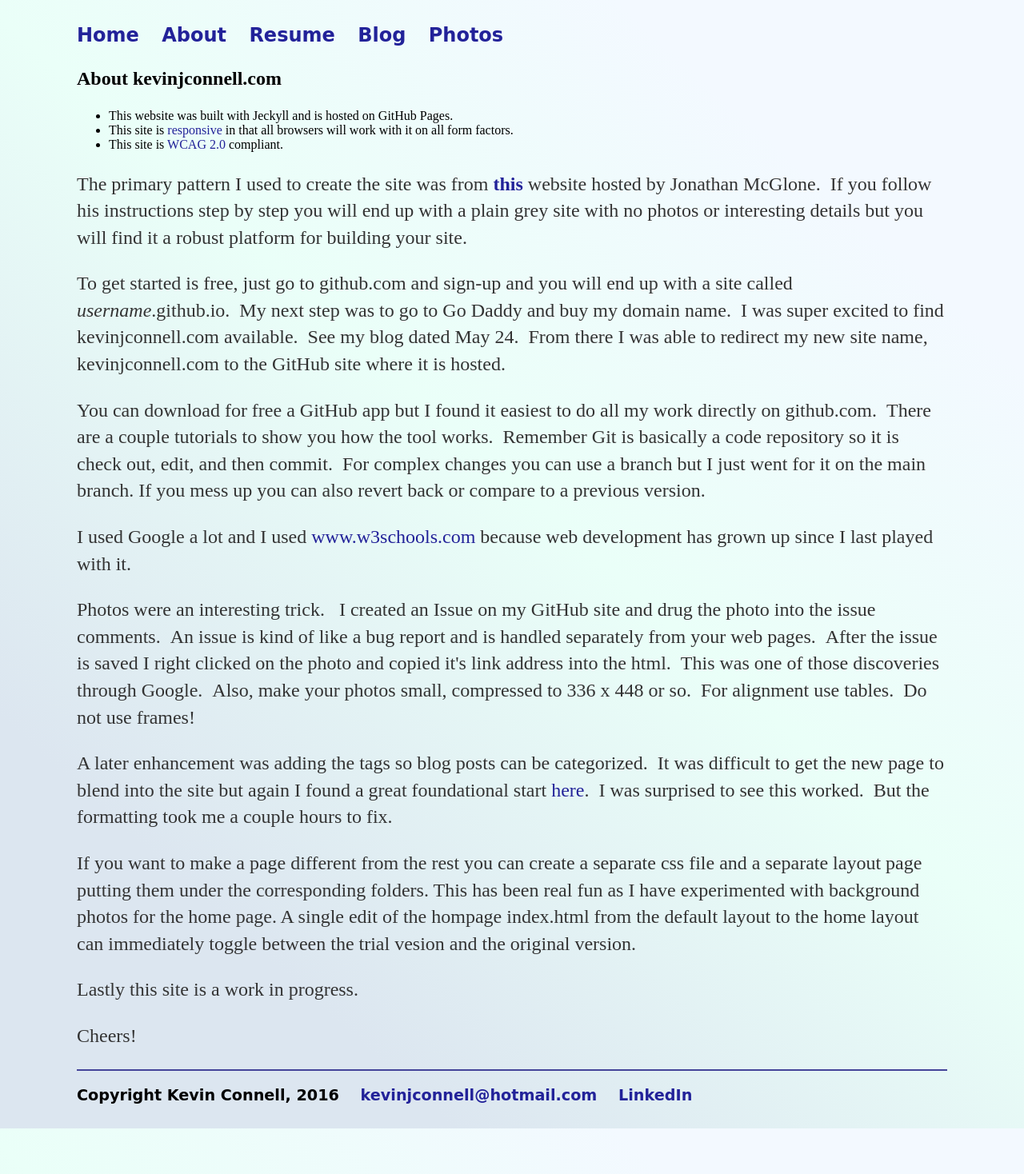
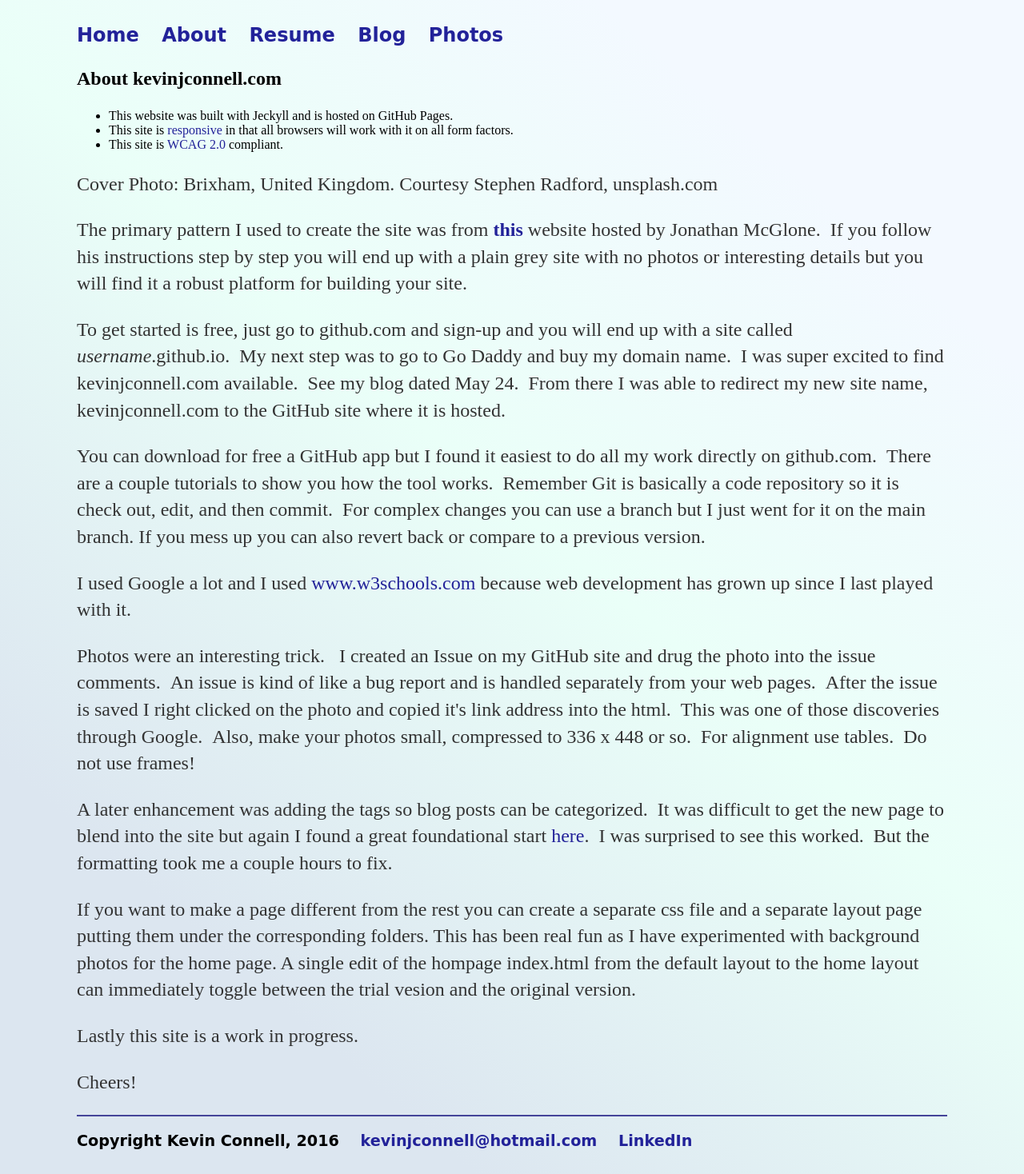
Before and after one commit to mo4dawg/mo4dawg.github.io, a Jekyll site: the page built from theSite/index.html, in a window 1280 px wide. Shown: the whole page at 80% size. Built offline with Jekyll 4.4.1, drawn with Linux system fonts in a browser that asks for light colours; before the commit the page ends 1411 px from its top, so only the background shows below that.

Commit message:
Update index.html

```diff
--- a/theSite/index.html
+++ b/theSite/index.html
@@ -11,6 +11,7 @@ title: About this Website
       <li>This site is <a href="https://www.w3.org/TR/WCAG20/"> WCAG 2.0</a> compliant.</li>
     </ul>
   </div>
+  <p>Cover Photo: Brixham, United Kingdom.  Courtesy Stephen Radford, unsplash.com</p>
   <p>The primary pattern I used to create the site was from <a href="http://jmcglone.com/guides/github-pages/"><b> this </b></a> website hosted by Jonathan McGlone. &nbsp;If you follow his instructions step by step you will end up with a plain grey site with no photos or interesting details but you will find it a robust platform for building your site.</p>
   <p>To get started is free, just go to github.com and sign-up and you will end up with a site called <i>username</i>.github.io.&nbsp;  My next step was to go to Go Daddy and buy my domain name.  &nbsp;I was super excited to find kevinjconnell.com available. &nbsp;See my blog dated May 24.  &nbsp;From there I was able to redirect my new site name, kevinjconnell.com to the GitHub site where it is hosted.</p>
   <p>You can download for free a GitHub app but I found it easiest to do all my work directly on github.com. &nbsp;There are a couple tutorials to show you how the tool works.  &nbsp;Remember Git is basically a code repository so it is check out, edit, and then commit.  &nbsp;For complex changes you can use a branch but I just went for it on the main branch.  If you mess up you can also revert back or compare to a previous version.</p>
```
